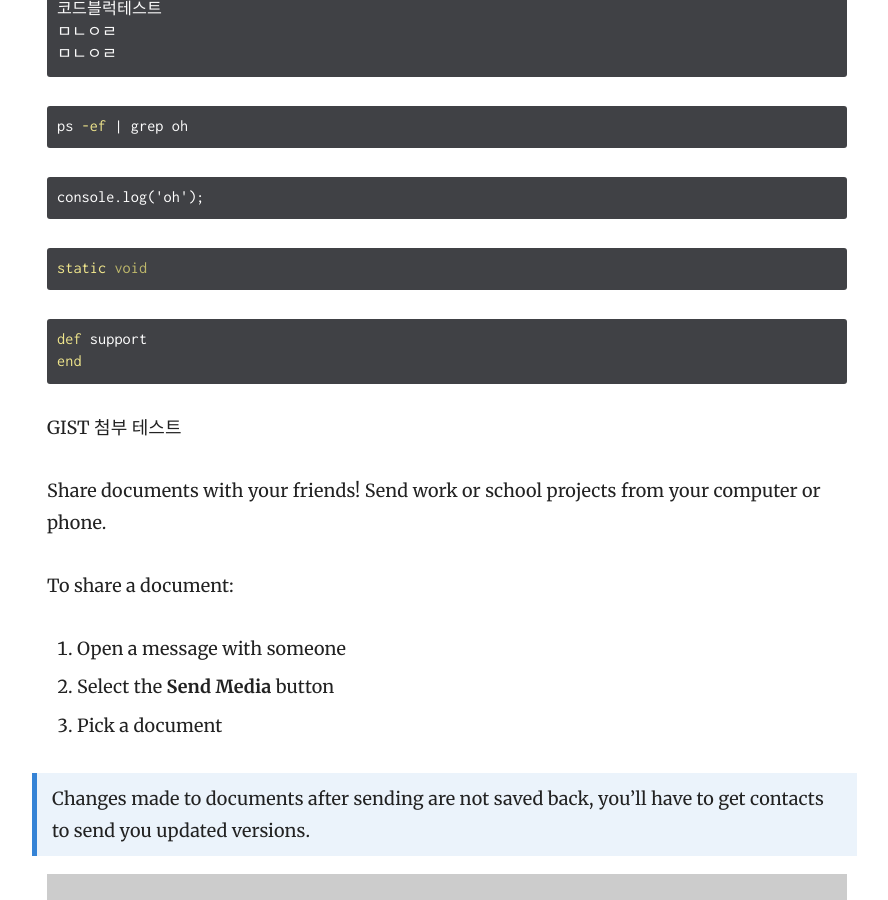
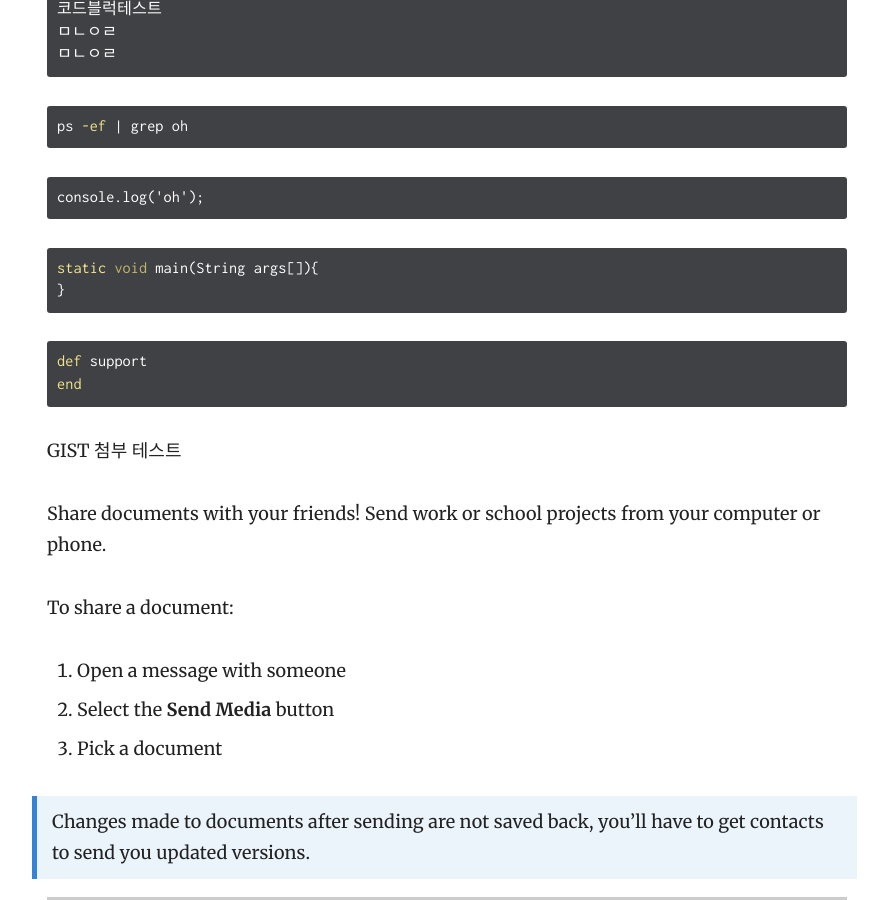
Before and after one commit to j2yes/j2yes.github.io, a Jekyll site: the page built from _docs/devops/jenkins/install-jenkins.md, in a window 1280 px wide and 900 px high, scrolled down 610 px. Shown: the whole window, without its empty margins (343-1231 px from the left). Built offline with Jekyll 4.4.1, drawn with Linux system fonts in a browser that asks for light colours; comment, search, counter and statistics services are not loaded.

Commit message:
Updated '_docs/devops/jenkins/install-jenkins.md' via CloudCannon

````diff
--- a/_docs/devops/jenkins/install-jenkins.md
+++ b/_docs/devops/jenkins/install-jenkins.md
@@ -28,7 +28,8 @@ console.log('oh');
 ```
 
 ```java
-static void
+static void main(String args[]){
+}
 ```
 
 ```ruby
````
